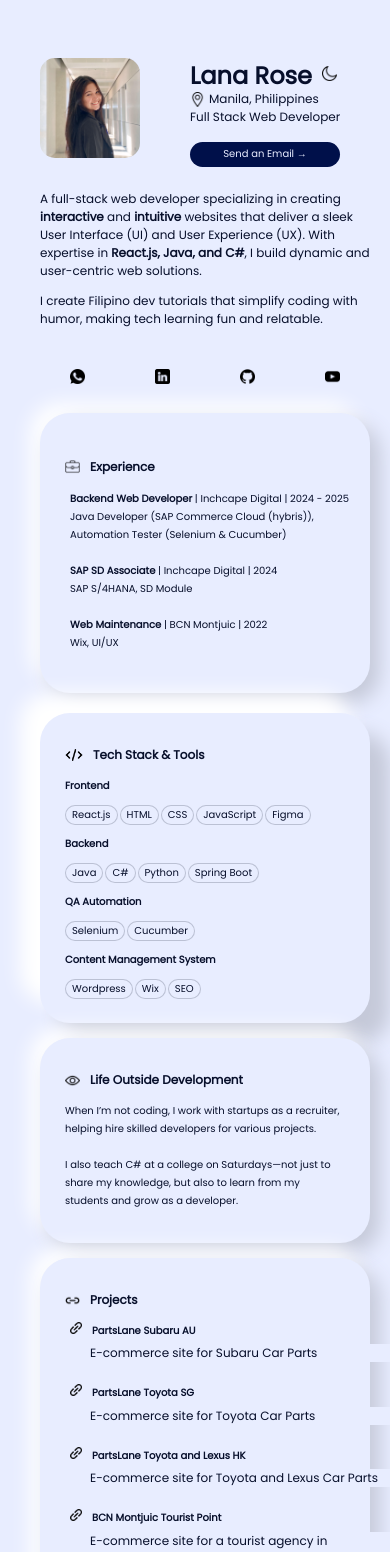
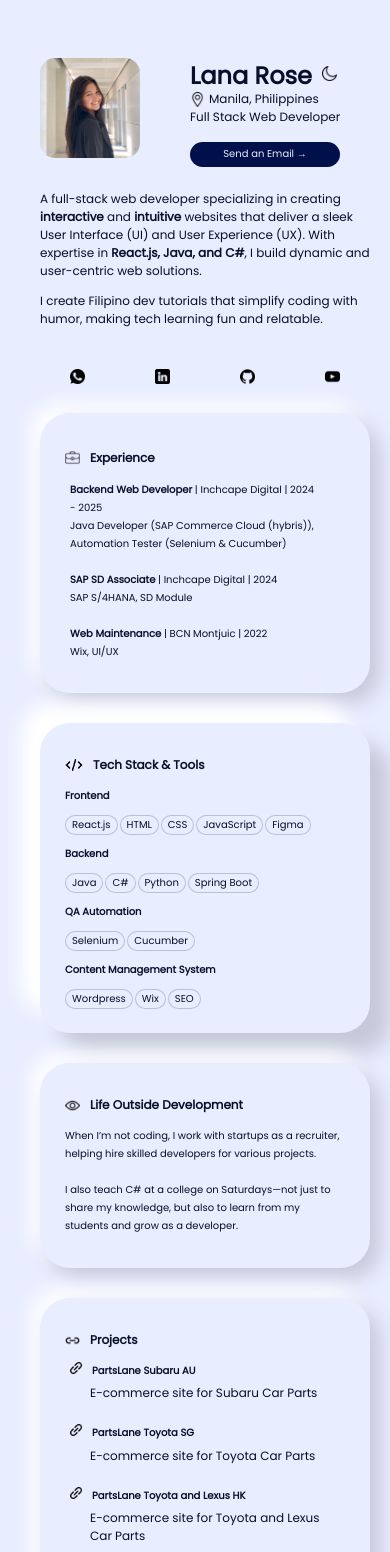
Before and after one commit to lanarosedg/About, a React (Vite) app: page / in a window 390 px wide. Shown: the top 1552 px of the page. Built offline with nearby package versions, Linux system fonts and the light colour scheme.

Commit message:
Hovering container changes

```diff
--- a/src/index.css
+++ b/src/index.css
@@ -198,7 +198,7 @@
 
 .jobTitle {
   font-size: 10px;
-  width: 300px;
+  width: 250px;
 }
 
 /*            */
@@ -242,13 +242,13 @@
   font-size: 12px;
   font-weight: bold;
   line-height: 0;
-  width: 300px;
+  width: 250px;
 }
 
 .techEndTitle {
   font-size: 10px;
   font-weight: bolder;
-  width: 300px;
+  width: 250px;
 }
 
 .techEndContainer {
@@ -257,7 +257,7 @@
   align-items: center;
   gap: 3px;
   font-size: 10px;
-  width: 300px;
+  width: 250px;
 }
 
 .techLogo {
@@ -410,7 +410,7 @@
   .App {
     display: grid;
     grid-template-columns: auto 20px 100px 30px 200px auto;
-    grid-template-rows: 50px 70px 50px 165px 70px 270px 30px 295px 30px 190px 30px 375px 60px 80px;
+    grid-template-rows: 50px 70px 50px 165px 70px 280px 30px 310px 30px 205px 30px 375px 60px 80px;
   }
 
   /*        */
@@ -625,10 +625,12 @@
     .linkText {
       font-size: 12px;
       padding-left: 25px;
+      width: 250px;
     }
 
     .techLinkContainer {
       padding-left: 5px;
+      width: 250px;
     }
 
     /*           */
```
